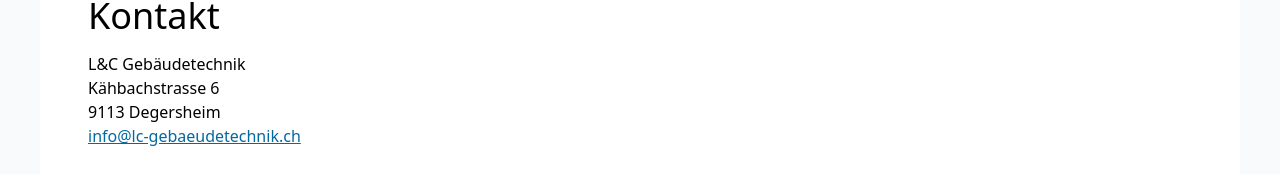
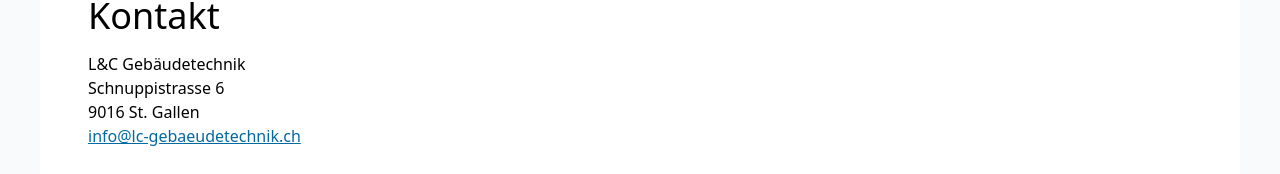
Before and after one commit to MrF3lix/lc-gebaeudetechnik, a Next.js app: page / in a window 1280 px wide. Shown: the part 2864-3038 px from the top of the page. Built offline with nearby package versions, Linux system fonts and the light colour scheme.

Commit message:
Fix address

```diff
--- a/app/page.tsx
+++ b/app/page.tsx
@@ -101,8 +101,8 @@
 
           <div className="">
             <p>L&C Gebäudetechnik</p>
-            <p>Kähbachstrasse 6</p>
-            <p>9113 Degersheim</p>
+            <p>Schnuppistrasse 6</p>
+            <p>9016 St. Gallen</p>
             <Link href="mailto:info@lc-gebaeudetechnik.ch" className="text-sky-700 dark:text-sky-300 underline">info@lc-gebaeudetechnik.ch</Link>
           </div>
         </div>
```
